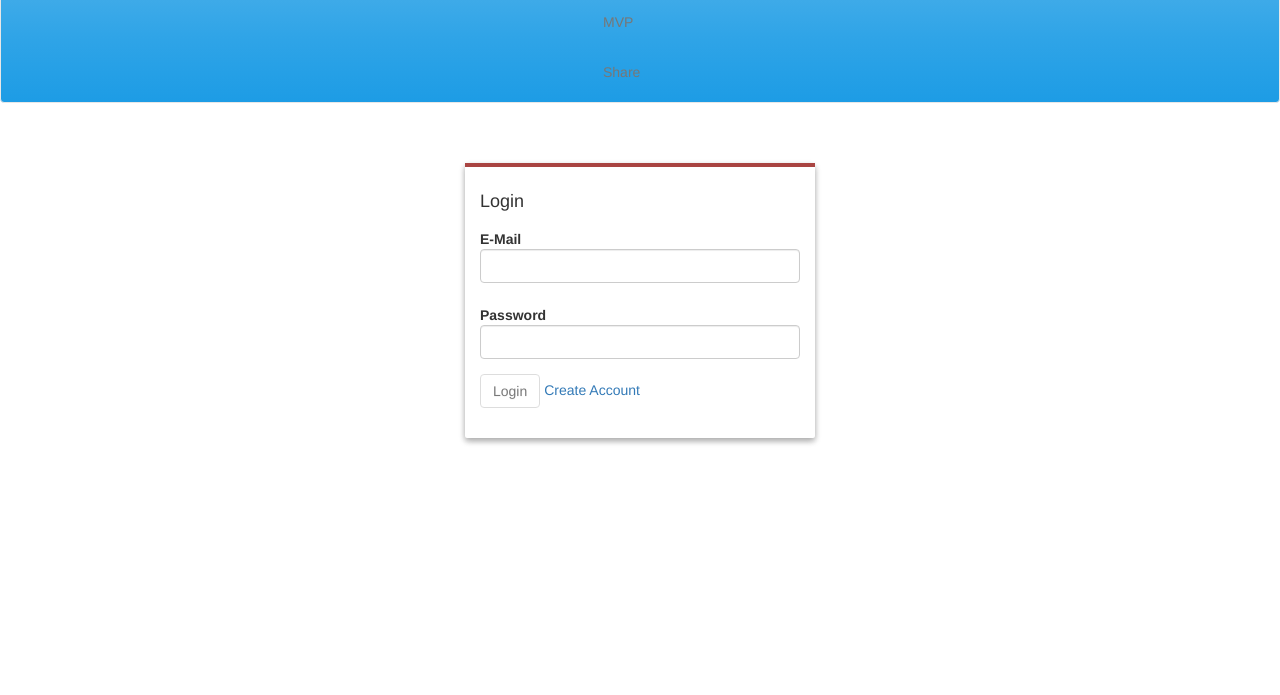
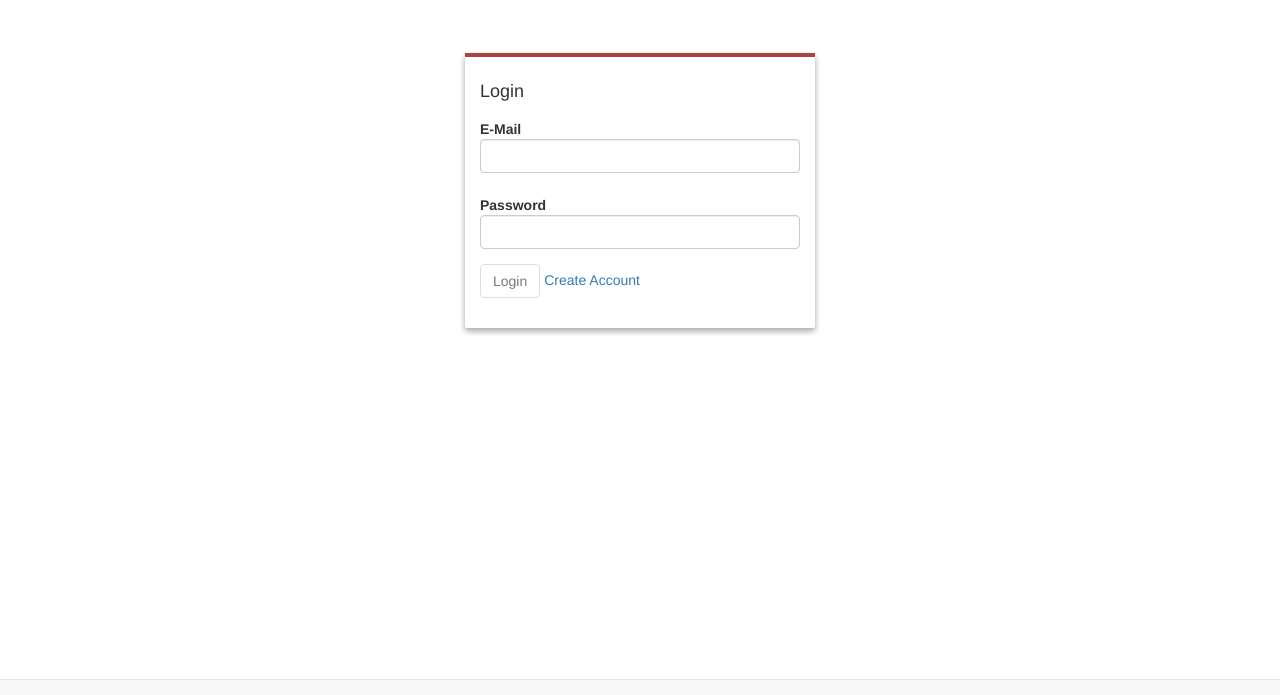
Before and after one commit to willbokulet/willbokulet.github.io, a plain HTML site: page index.html in a window 1280 px wide. Shown: the part 59-754 px from the top of the page. Drawn offline with nearby package versions, Linux system fonts and the light colour scheme; no server answers.

Commit message:
Update index.html

```diff
--- a/index.html
+++ b/index.html
@@ -6,14 +6,6 @@
               <meta name="description" content="">
               <meta name="viewport" content="width=device-width">
               <!-- Place favicon.ico and apple-touch-icon.png in the root directory -->
-              <!-- CDN bootstrap-->
-		<link rel="stylesheet" href="https://maxcdn.bootstrapcdn.com/bootstrap/4.0.0/css/bootstrap.min.css" integrity="sha384-Gn5384xqQ1aoWXA+058RXPxPg6fy4IWvTNh0E263XmFcJlSAwiGgFAW/dAiS6JXm" crossorigin="anonymous">
-
-		<!-- CDN bootswatch-->
-		<link rel="stylesheet" href="https://maxcdn.bootstrapcdn.com/bootswatch/4.0.0/cerulean/bootstrap.min.css">
-
-		<!-- Font Awesome -->
-		<script defer src="https://use.fontawesome.com/releases/v5.0.9/js/all.js" integrity="sha384-8iPTk2s/jMVj81dnzb/iFR2sdA7u06vHJyyLlAd4snFpCl/SnyUjRrbdJsw1pGIl" crossorigin="anonymous"></script>
               <link rel="stylesheet" href="styles/vendor.726aed18.css">
               <link rel="stylesheet" href="styles/main.ab512c3e.css">
        </head> <body class="ng-cloak" ng-app="roMvpTrackerApp" ng-controller="AuthCtrl">
```
